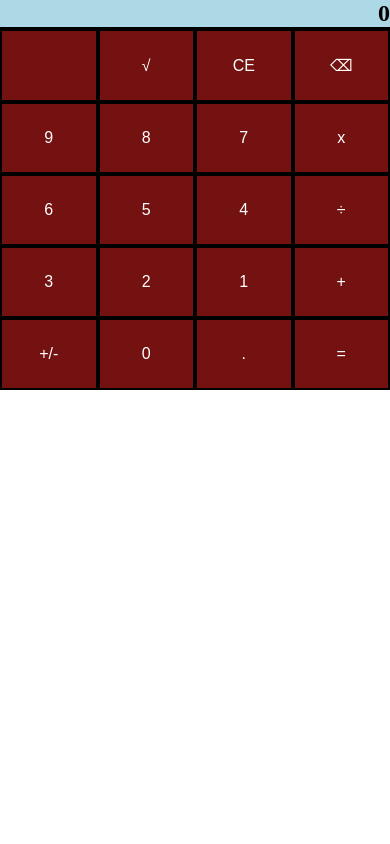
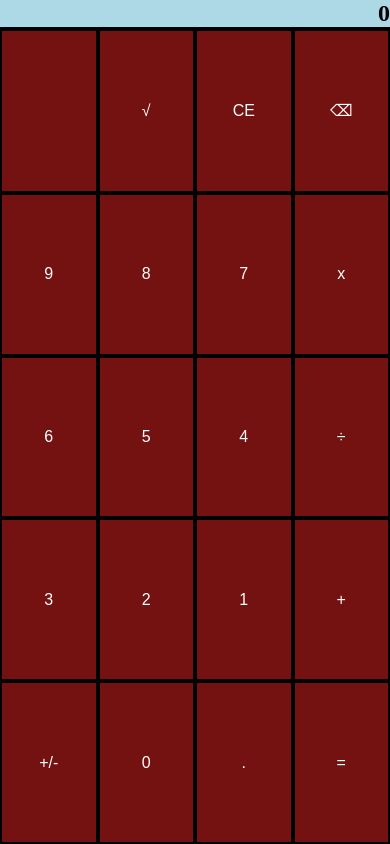
Before and after one commit to eli-116/calc, a plain HTML site: page index.html in a window 390 px wide. Drawn offline with Linux system fonts and the light colour scheme.

Commit message:
fixed the mistakes on media that didn't allow height to be full screen

```diff
--- a/style.css
+++ b/style.css
@@ -47,7 +47,7 @@ body{
     .calc{
         max-width: none;
         width: 100vw;
-        height: 100dvw;
+        height: 100dvh;
         border:none;
     }
 }
```
Also changed, not shown: index.html (+1 -1 lines).
